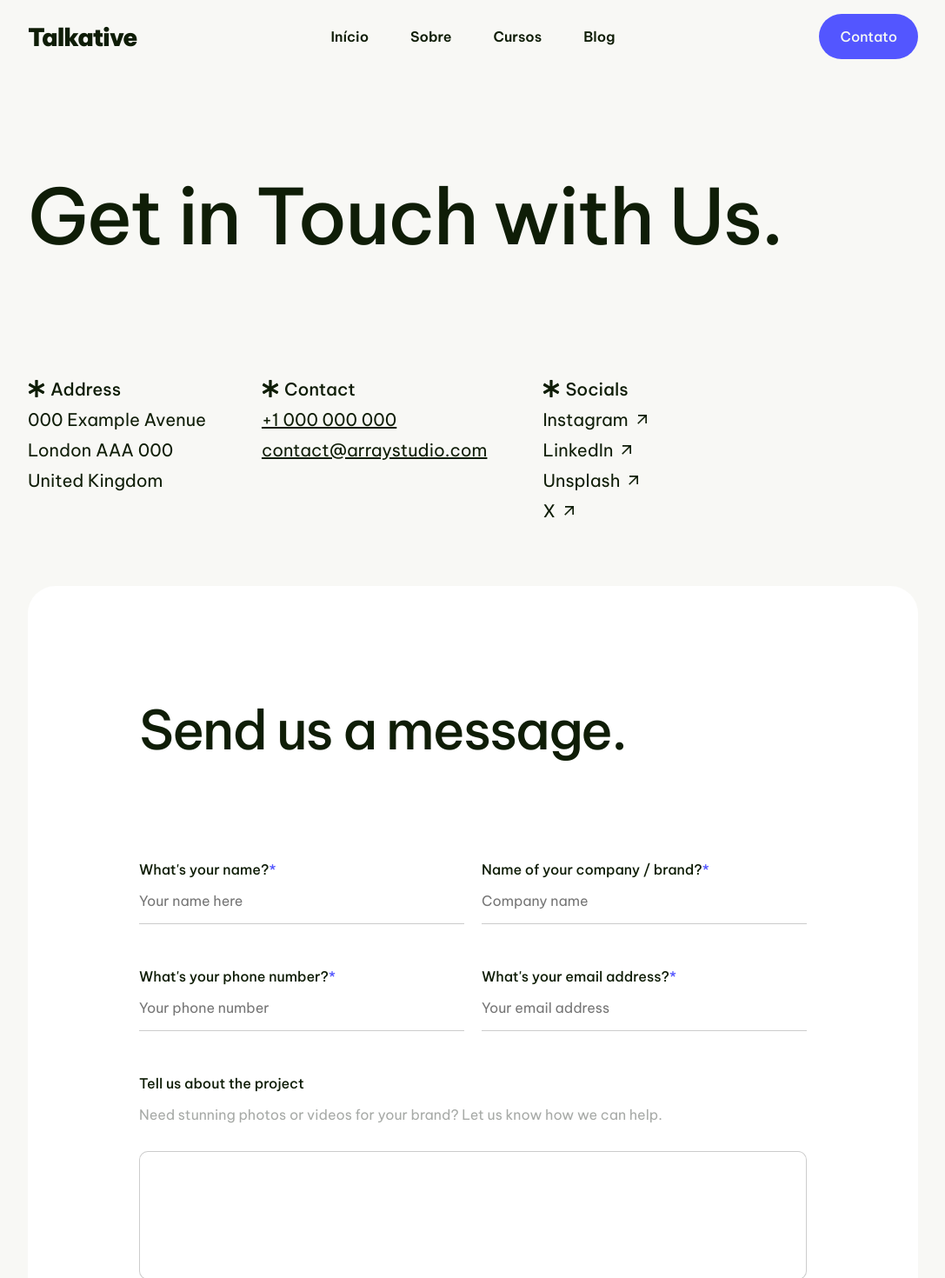
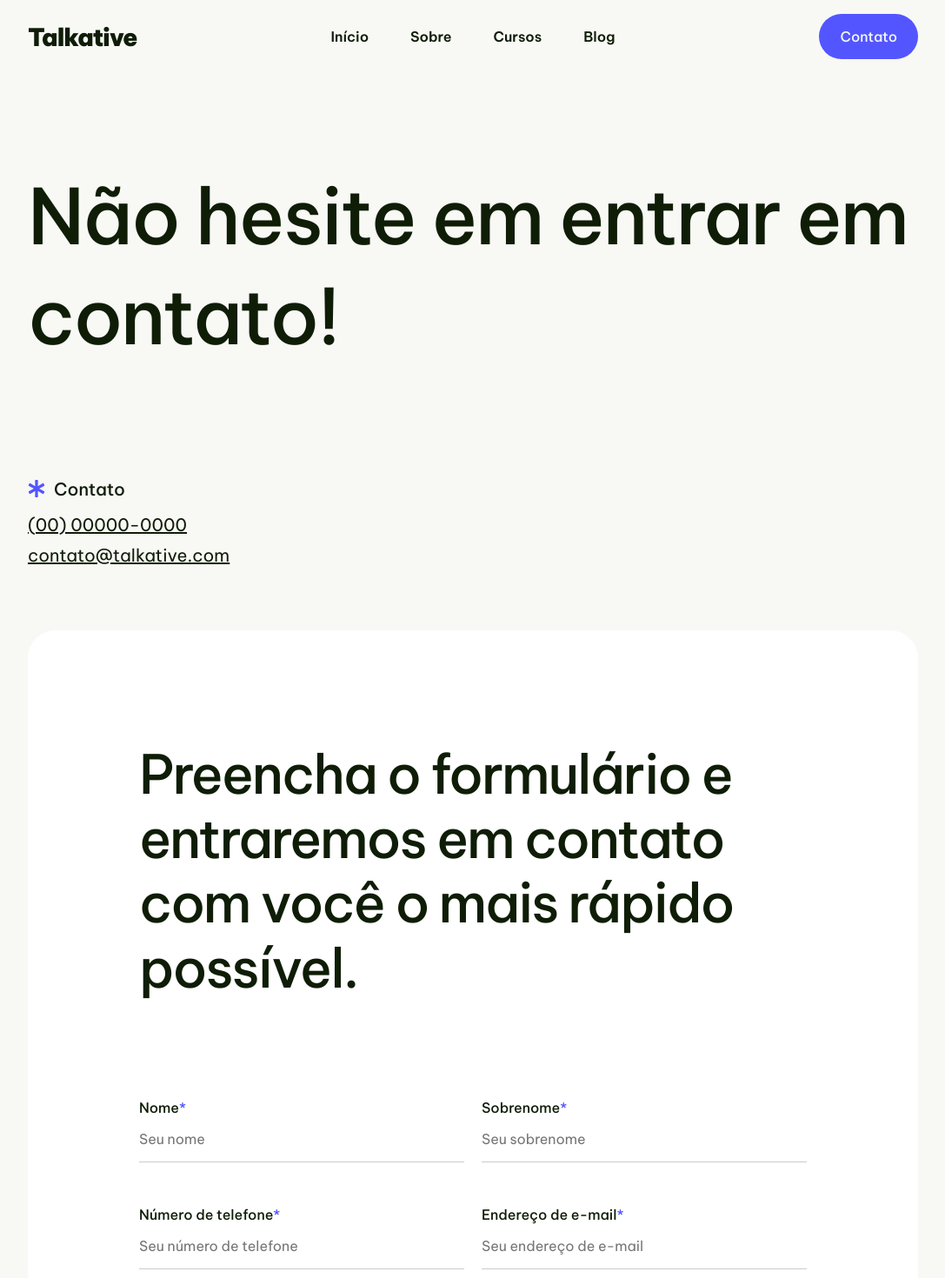
Before and after one commit to SnayderRodrigues/react-study, a React (Vite) app: page /contact in a window 1280 px wide. Shown: the top 1470 px of the page at 87% size, without its empty margins (96-1183 px from the left). Built offline with nearby package versions, Linux system fonts and the light colour scheme.

Commit message:
update: contact page with new copy text

```diff
--- a/src/pages/contact/ContactPageForm.jsx
+++ b/src/pages/contact/ContactPageForm.jsx
@@ -1,110 +1,72 @@
-import React from 'react'
+import React from "react";
 import { FaAsterisk } from "react-icons/fa";
-import { MdArrowOutward } from "react-icons/md";
 
 const ContactPageForm = () => {
   return (
     <section className="contactPage-form">
       <div className="wrapper contactPage-form__wrapper ">
         <div className="contactPage-form__headline">
-          <h1>Get in Touch with Us.</h1>
+          <h1>Não hesite em entrar em contato!</h1>
         </div>
         <div className="contactPage-form__contact">
-          <div className="contactPage-form__contact-address">
-            <span className="contactPage-form__contact-title">
-              <FaAsterisk />
-              Address
-            </span>
-            <span className="address-span">000 Example Avenue</span>
-            <span className="address-span">London AAA 000</span>
-            <span className="address-span"> United Kingdom</span>
-          </div>
           <div className="contactPage-form__contact-links">
             <span className="contactPage-form__contact-title">
               <FaAsterisk />
-              Contact
+              Contato
             </span>
-            <span className="link-span">+1 000 000 000</span>
-            <span className="link-span">contact@arraystudio.com</span>
-          </div>
-          <div className="contactPage-form__contact-socials">
-            <span className="contactPage-form__contact-title">
-              <FaAsterisk />
-              Socials
-            </span>
-            <span>
-              Instagram <MdArrowOutward />
-            </span>
-            <span>
-              LinkedIn <MdArrowOutward />
-            </span>
-            <span>
-              Unsplash <MdArrowOutward />
-            </span>
-            <span>
-              X <MdArrowOutward />
-            </span>
+            <span className="link-span">(00) 00000-0000</span>
+            <span className="link-span">contato@talkative.com</span>
           </div>
         </div>
         <div className="contactPage-form__form">
           <div className="contactPage-form__form-headline">
-            <h2>Send us a message.</h2>
+            <h2>
+              Preencha o formulário e entraremos em contato com você o mais
+              rápido possível.
+            </h2>
           </div>
           <div className="contactPage-form__form-half">
             <label>
-              What's your name?<span className="highlight">*</span>
+              Nome<span className="highlight">*</span>
+            </label>
+            <input type="text" placeholder="Seu nome" aria-required="true" />
+          </div>
+          <div className="contactPage-form__form-half">
+            <label>
+              Sobrenome
+              <span className="highlight">*</span>
             </label>
             <input
               type="text"
-              placeholder="Your name here"
+              placeholder="Seu sobrenome"
               aria-required="true"
             />
           </div>
           <div className="contactPage-form__form-half">
             <label>
-              Name of your company / brand?
-              <span className="highlight">*</span>
+              Número de telefone<span className="highlight">*</span>
             </label>
             <input
-              type="text"
-              placeholder="Company name"
+              type="number"
+              placeholder="Seu número de telefone"
               aria-required="true"
             />
           </div>
           <div className="contactPage-form__form-half">
             <label>
-              What's your phone number?<span className="highlight">*</span>
+              Endereço de e-mail<span className="highlight">*</span>
             </label>
             <input
-              type="number"
-              placeholder="Your phone number"
+              type="email"
+              placeholder="Seu endereço de e-mail"
               aria-required="true"
             />
           </div>
-          <div className="contactPage-form__form-half">
-            <label>
-              What's your email address?<span className="highlight">*</span>
-            </label>
-            <input
-              type="email"
-              placeholder="Your email address"
-              aria-required="true"
-            />
-          </div>
-          <div className="contactPage-form__form-full">
-            <label>Tell us about the project</label>
-            <span>
-              Need stunning photos or videos for your brand? Let us know how we
-              can help.
-            </span>
-            <textarea name="message" id="" rows="6"></textarea>
-          </div>
-
-          <button className="button link">Submit</button>
+          <button className="button link">Comece sua jornada</button>
         </div>
       </div>
     </section>
   );
-}
+};
 
-export default ContactPageForm
+export default ContactPageForm;
--- a/src/styles/pages/contact/_contactpageform.scss
+++ b/src/styles/pages/contact/_contactpageform.scss
@@ -24,7 +24,12 @@
       display: flex;
       flex-direction: column;
 
-      span:not(.contactPage__contact-title) {
+      span:nth-of-type(1) {
+        svg {
+          color: var(--accent-color);
+        }
+      }
+      span:not(:nth-of-type(1)) {
         width: fit-content;
         font-size: u.rem(20);
         display: flex;
@@ -33,7 +38,7 @@
         margin-bottom: 0.625rem;
         transition: color 200ms linear;
 
-        &:hover:not(.address-span) {
+        &:hover {
           cursor: pointer;
           color: var(--accent-color);
         }
@@ -119,19 +124,5 @@
       color: var(--text-color-4);
       margin-bottom: 1rem;
     }
-
-    textarea {
-      width: 100%;
-      padding: 0.8em;
-      font-size: inherit;
-      border: none;
-      border: 1px solid rgba(0, 0, 0, 0.2);
-      -webkit-appearance: none;
-      -moz-appearance: none;
-      appearance: none;
-      border-radius: clamp(0.625rem, 0.6613756614vw, 0.83125rem);
-      resize: none;
-      margin-top: 1em;
-    }
   }
 }
```
